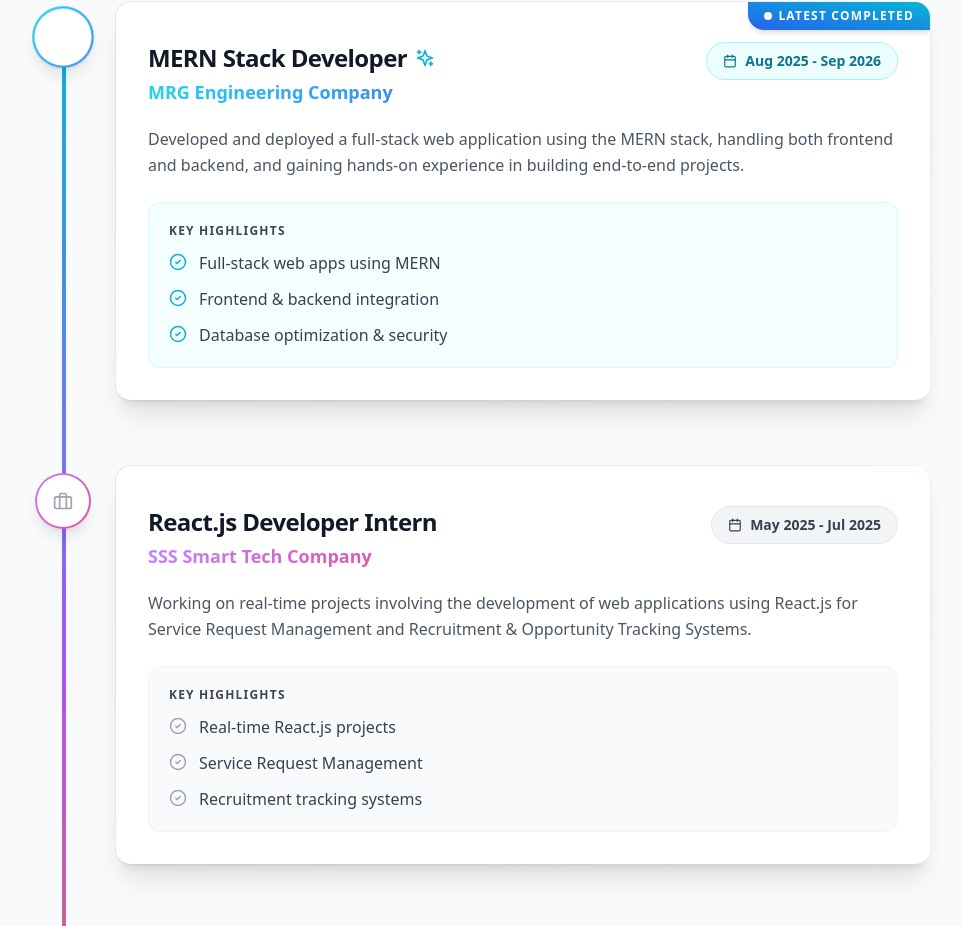
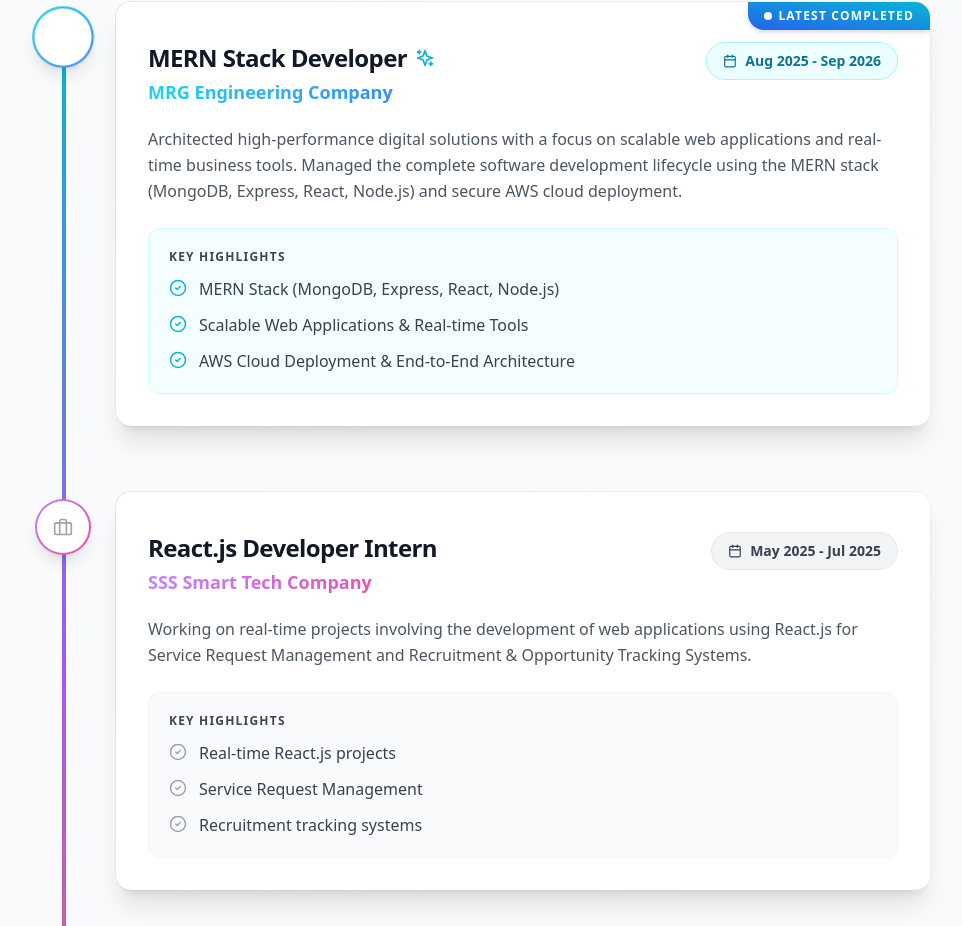
Before and after one commit to harishramamoorth/portfolio, a React (Vite) app: page / in a window 1280 px wide. Shown: the part 2960-3886 px from the top of the page, without its empty margins (157-1119 px from the left). Built offline with nearby package versions, Linux system fonts and the light colour scheme.

Commit message:
Enhance MERN Stack Developer description and highlights in Experience section

```diff
--- a/src/components/Experience.jsx
+++ b/src/components/Experience.jsx
@@ -8,8 +8,8 @@
     company: "MRG Engineering Company",
     location: "Thanjavur, India",
     period: "Aug 2025 - Sep 2026",
-    description: "Developed and deployed a full-stack web application using the MERN stack, handling both frontend and backend, and gaining hands-on experience in building end-to-end projects.",
-    highlights: ["Full-stack web apps using MERN", "Frontend & backend integration", "Database optimization & security"],
+    description: "Architected high-performance digital solutions with a focus on scalable web applications and real-time business tools. Managed the complete software development lifecycle using the MERN stack (MongoDB, Express, React, Node.js) and secure AWS cloud deployment.",
+    highlights: ["MERN Stack (MongoDB, Express, React, Node.js)", "Scalable Web Applications & Real-time Tools", "AWS Cloud Deployment & End-to-End Architecture"],
     color: "from-cyan-400 to-blue-500",
   },
   {
```
